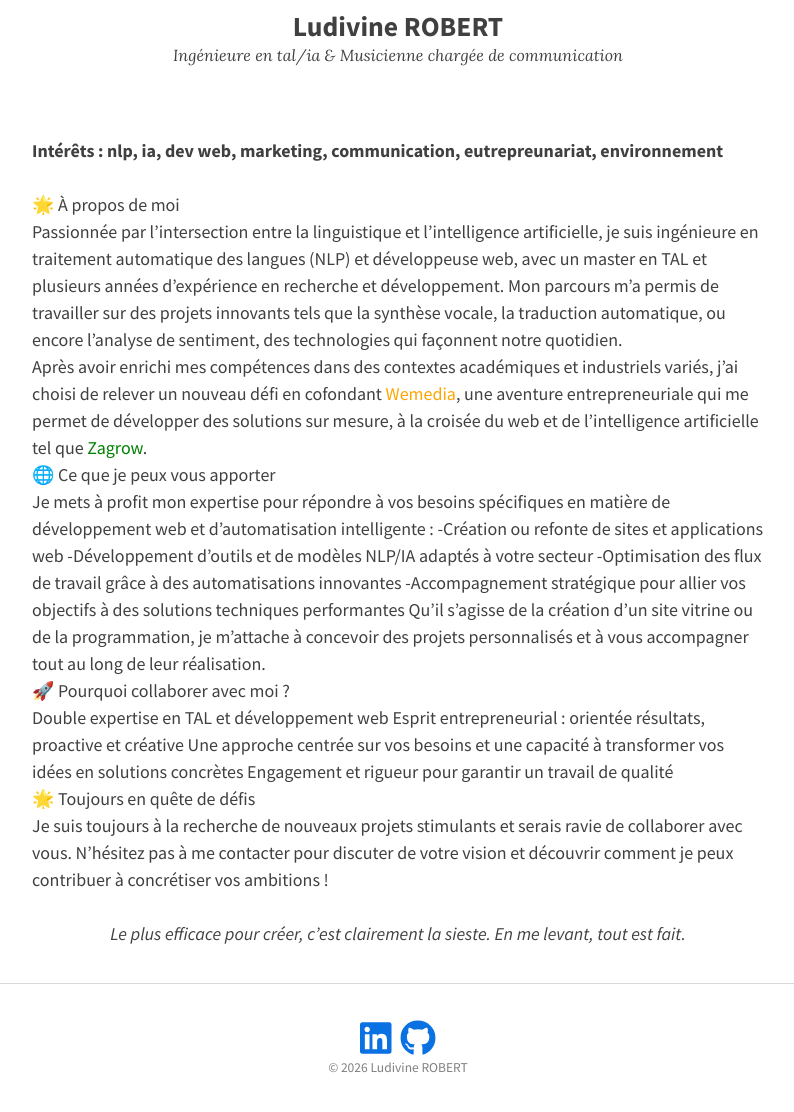
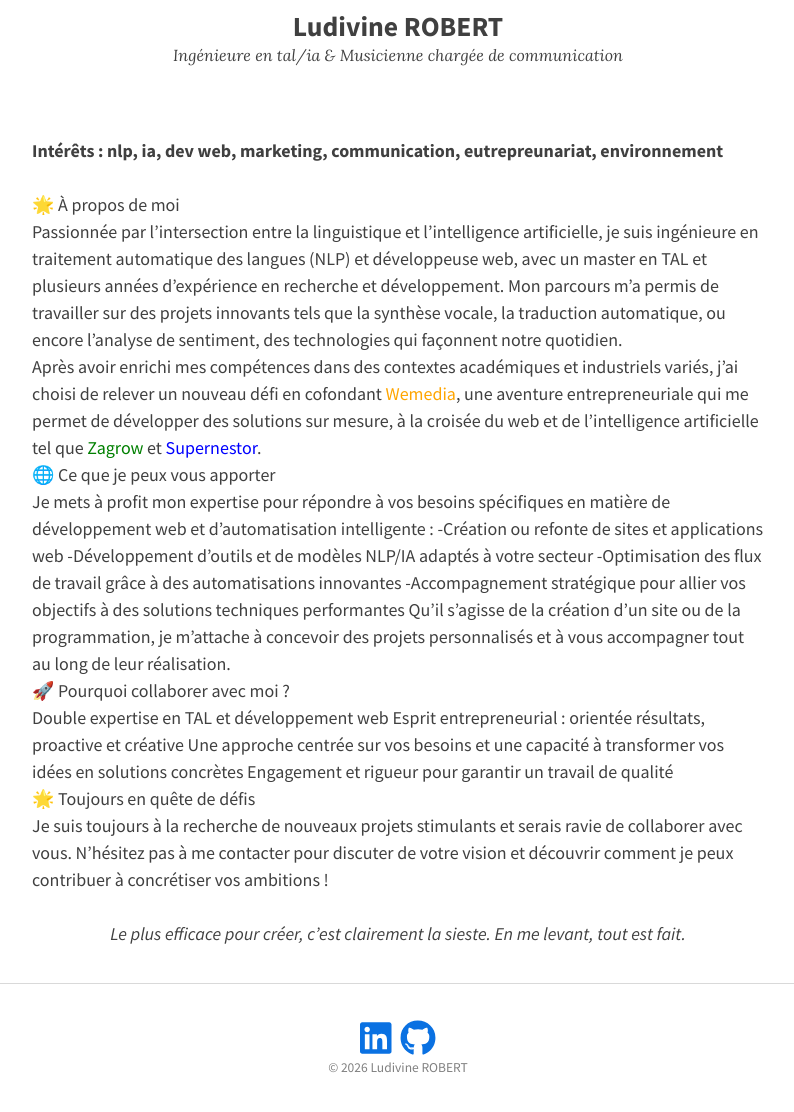
Before and after one commit to ludivinero/ludivinero.github.io, a Jekyll site: the page built from index.md, in a window 1280 px wide, cut to the strip 221-1371 px from the top of the page. Shown: the top 1112 px of the strip, without its empty margins (242-1036 px from the left). Built offline with Jekyll 4.4.1, drawn with Linux system fonts in a browser that asks for light colours; nearby versions of some CDN libraries.

Commit message:
Enhance personal introduction and service offerings
Added a new project link and updated the description of services offered.

```diff
--- a/index.md
+++ b/index.md
@@ -12,7 +12,7 @@ entries_layout: list
 🌟 À propos de moi <br>
 Passionnée par l’intersection entre la linguistique et l’intelligence artificielle, je suis ingénieure en traitement automatique des langues (NLP) et développeuse web, avec un master en TAL et plusieurs années d’expérience en recherche et développement. Mon parcours m’a permis de travailler sur des projets innovants tels que la synthèse vocale, la traduction automatique, ou encore l’analyse de sentiment, des technologies qui façonnent notre quotidien.
 <br>
-Après avoir enrichi mes compétences dans des contextes académiques et industriels variés, j’ai choisi de relever un nouveau défi en cofondant <a href="https://agence-wemedia.fr/" style="color:orange; text-decoration:none;">Wemedia</a>, une aventure entrepreneuriale qui me permet de développer des solutions sur mesure, à la croisée du web et de l’intelligence artificielle tel que <a href="https://www.zagrow.fr/" style="color:green; text-decoration:none;">Zagrow</a>.
+Après avoir enrichi mes compétences dans des contextes académiques et industriels variés, j’ai choisi de relever un nouveau défi en cofondant <a href="https://agence-wemedia.fr/" style="color:orange; text-decoration:none;">Wemedia</a>, une aventure entrepreneuriale qui me permet de développer des solutions sur mesure, à la croisée du web et de l’intelligence artificielle tel que <a href="https://www.zagrow.fr/" style="color:green; text-decoration:none;">Zagrow</a> et <a href="https://www.supernestor.fr/" style="color:blue; text-decoration:none;">Supernestor</a>.
 <br>
 🌐 Ce que je peux vous apporter <br>
 Je mets à profit mon expertise pour répondre à vos besoins spécifiques en matière de développement web et d’automatisation intelligente :
@@ -20,7 +20,7 @@ Je mets à profit mon expertise pour répondre à vos besoins spécifiques en ma
 -Développement d’outils et de modèles NLP/IA adaptés à votre secteur
 -Optimisation des flux de travail grâce à des automatisations innovantes
 -Accompagnement stratégique pour allier vos objectifs à des solutions techniques performantes
-Qu’il s’agisse de la création d'un site vitrine ou de la programmation, je m’attache à concevoir des projets personnalisés et à vous accompagner tout au long de leur réalisation.
+Qu’il s’agisse de la création d'un site ou de la programmation, je m’attache à concevoir des projets personnalisés et à vous accompagner tout au long de leur réalisation.
 <br>
 🚀 Pourquoi collaborer avec moi ? <br>
 Double expertise en TAL et développement web
```
